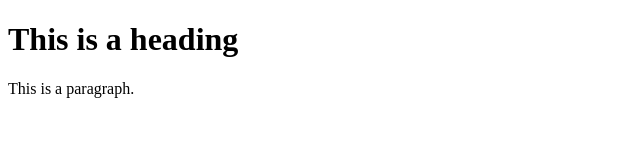
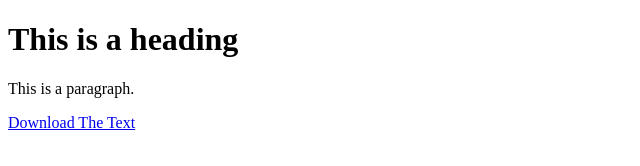
Before and after one commit to tofighi/tofighi.github.io, a plain HTML site: page lab1/index.html in a window 1280 px wide. Shown: the whole page, without its empty margins (0-640 px from the left). Drawn offline with Linux system fonts and the light colour scheme.

Commit message:
Update index.html

```diff
--- a/lab1/index.html
+++ b/lab1/index.html
@@ -10,6 +10,7 @@
 
 <p>This is a paragraph.</p>
 
+<a href = "test.txt"> Download The Text</a>
 </body>
 
 </html>
```
